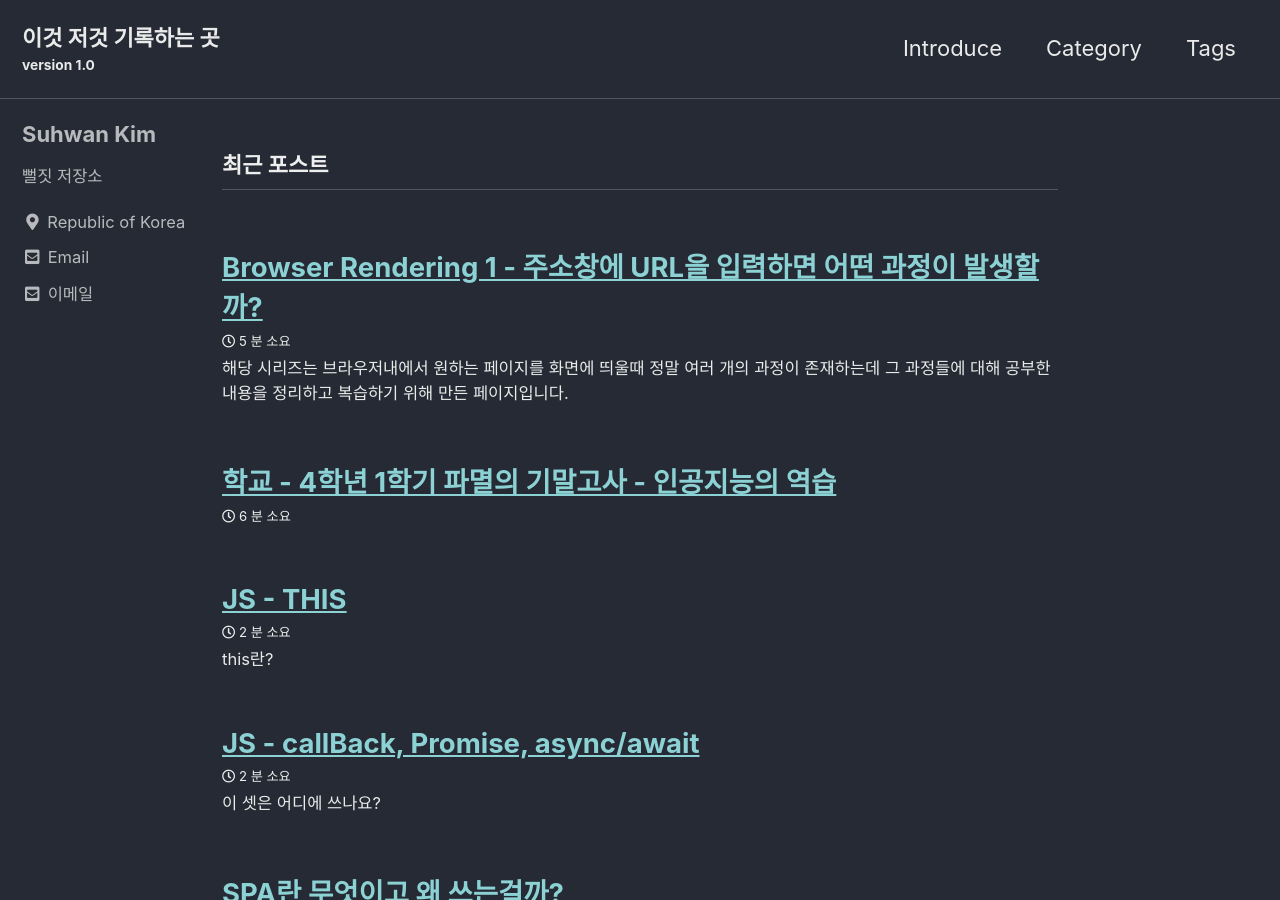
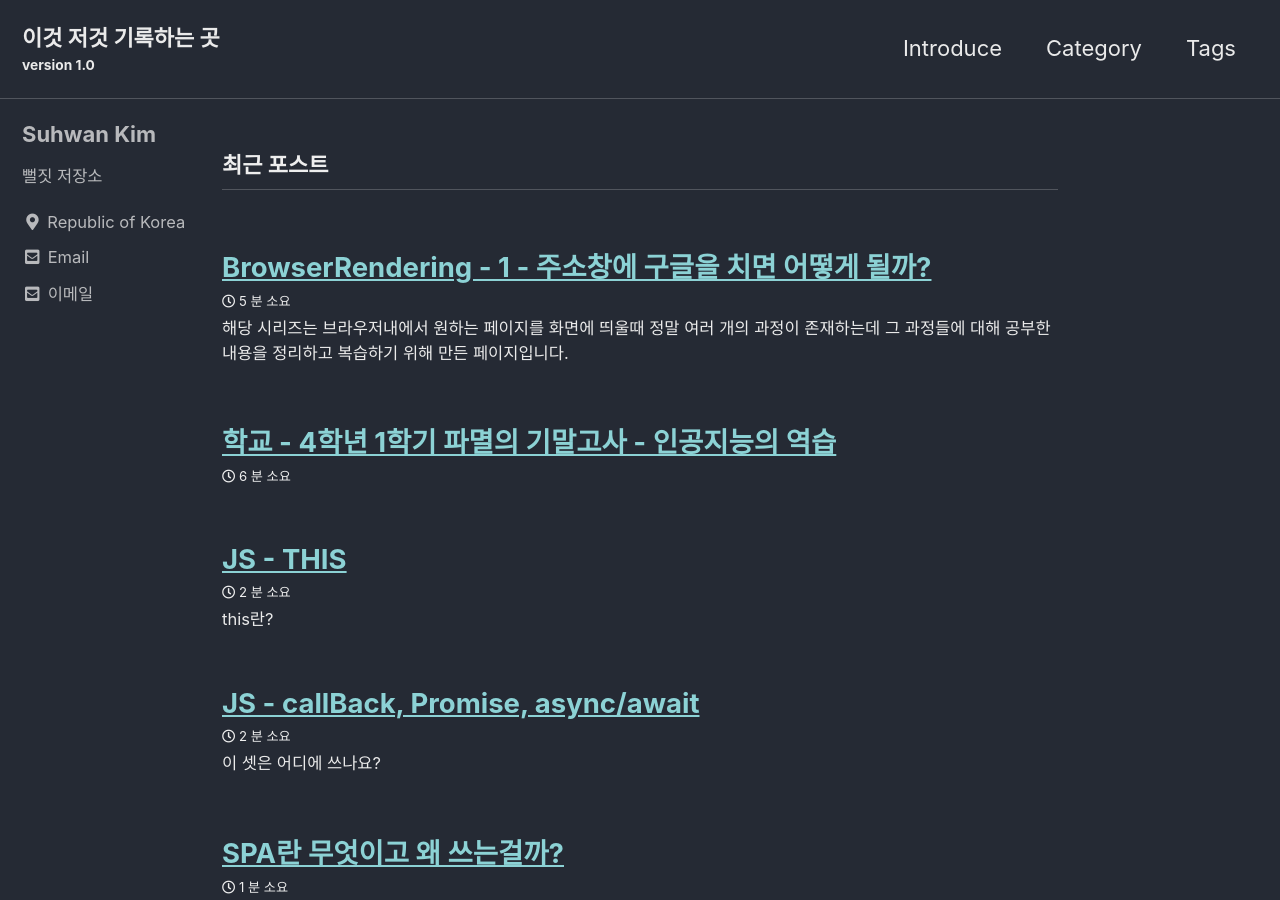
Before and after one commit to suhwan2004/suhwan2004.github.io, a Jekyll site: the page built from index.html, in a window 1280 px wide and 900 px high. Built offline with Jekyll 4.4.1, drawn with Linux system fonts in a browser that asks for light colours; cached includes are drawn as plain includes; the list of posts is cut into pages by our own code.

```diff
--- a/_posts/2022-06-09-BrowserRendering1.md
+++ b/_posts/2022-06-09-BrowserRendering1.md
@@ -1,10 +1,10 @@
 ---
 published: true
-title: "Browser Rendering 1  -  주소창에 URL을 입력하면 어떤 과정이 발생할까?"
+title: "BrowserRendering - 1 - 주소창에 구글을 치면 어떻게 될까?"
 categories:
   - FrontEnd
 tags:
-  - 필수지식
+  - FrontEnd
 ---
 
 해당 시리즈는 브라우저내에서 원하는 페이지를 화면에 띄울때 정말 여러 개의 과정이 존재하는데 그 과정들에 대해 공부한 내용을 정리하고 복습하기 위해 만든 페이지입니다.
```
Also changed, not shown: other parts of _posts/2022-06-09-BrowserRendering1.md (+1 -1 lines).
